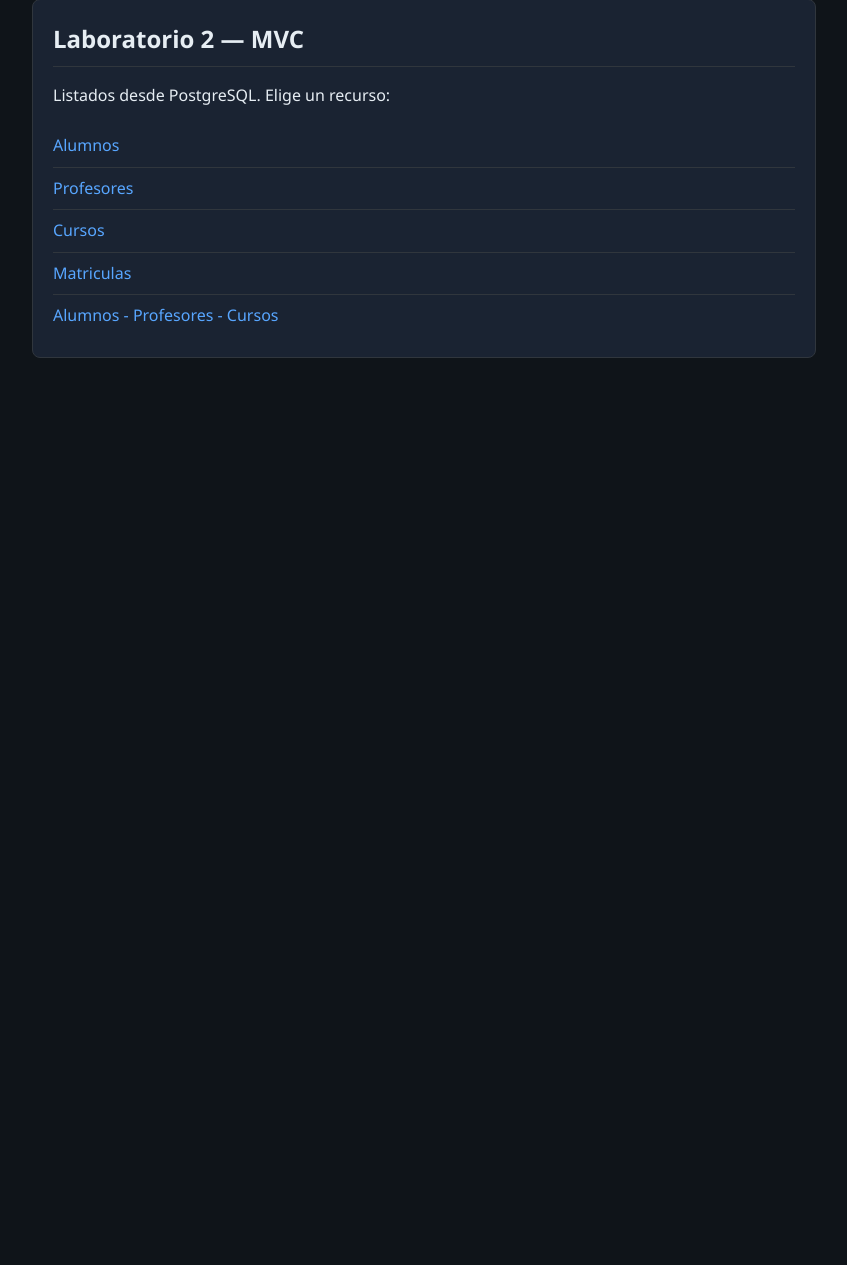
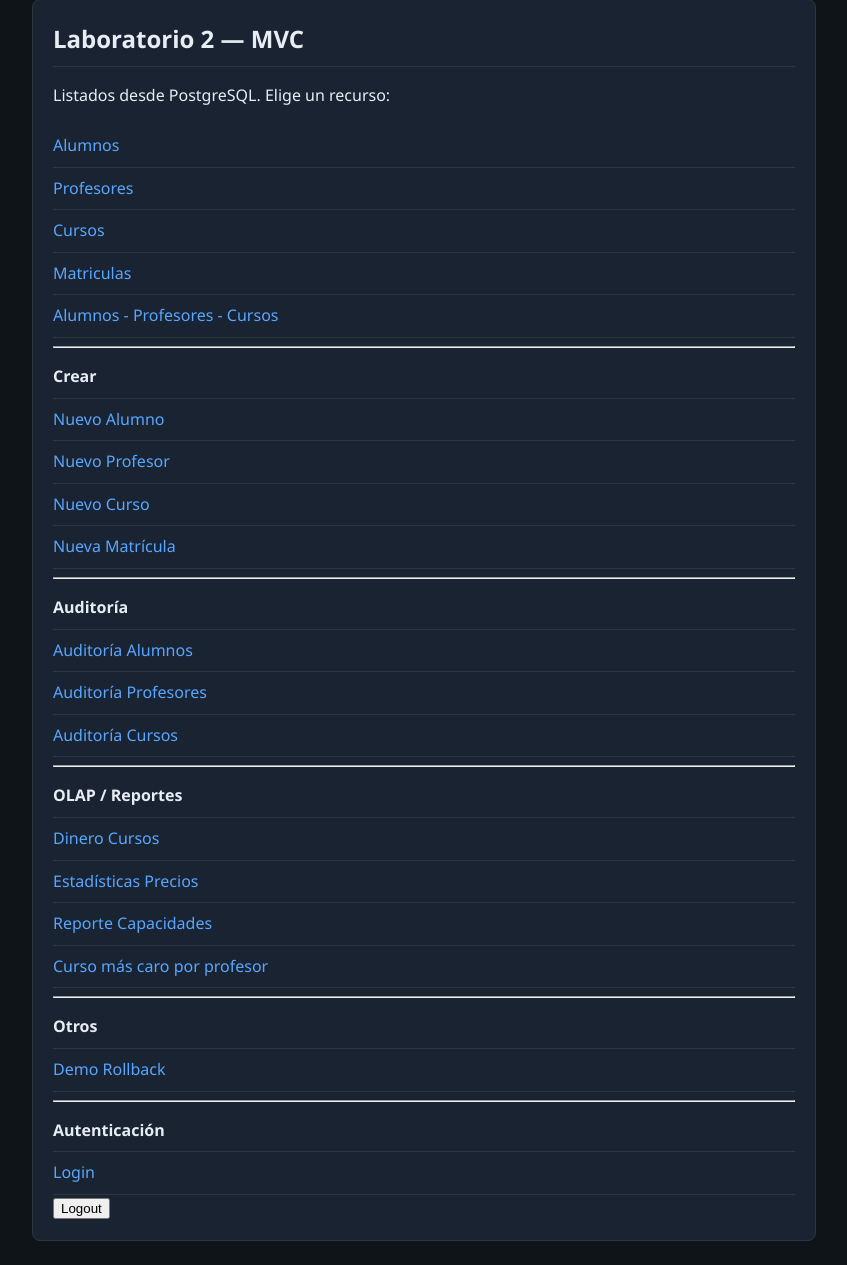
Before and after one commit to FerMelero/BD_Avanzadas, a Flask app: page / in a window 1280 px wide. Shown: the part 95-1360 px from the top of the page, without its empty margins (216-1063 px from the left). Before the commit the page ends 453 px from the top, so only its background shows below. Run offline with Flask 2, Linux system fonts and the light colour scheme; the visitor is signed in with stand-in values (Sample User, id 1).

Commit message:
Terminado OLAP y mods en frontend

```diff
--- a/templates/cursoCaroId.html
+++ b/templates/cursoCaroId.html
@@ -30,7 +30,6 @@
                                 {% for fila in profesor %}
                                 <tr>
                                     <td class="text-center">
-                                        {# El índice 3 es el ranking generado por ROW_NUMBER #}
                                         <div class="d-flex justify-content-center">
                                             <div class="rounded-circle bg-primary text-white d-flex align-items-center justify-content-center shadow-sm"
                                                  style="width: 35px; height: 35px; font-weight: bold;">
--- a/templates/dineroRecaud.html
+++ b/templates/dineroRecaud.html
@@ -15,7 +15,6 @@
         </thead>
         <tbody>
             {% for fila in result %}
-                {# Definimos las variables de nivel fuera del <tr> para evitar errores de sintaxis #}
                 {% set es_global = not fila[0] and not fila[1] %}
                 {% set es_profe = fila[0] and not fila[1] %}
 
--- a/templates/idAlumno.html
+++ b/templates/idAlumno.html
@@ -24,6 +24,7 @@
 {% endfor %}
 
 </ul>
+<a href="{{ url_for('alumnos.eliminar_alumno', id_alumno=alumno.id_alumno) }}">Eliminar alumno</a>
 
 {% else %}
 <p>No hay alumno con ese ID.</p>
--- a/templates/idCurso.html
+++ b/templates/idCurso.html
@@ -17,4 +17,5 @@
 {% else %}
     <p style="color: #ffffff;">No existe ese curso.</p>
 {% endif %}
+<a href="{{ url_for('cursos.eliminar_curso', id_curso=curso.id_curso) }}">Eliminar curso</a>
 {% endblock %}
--- a/templates/idProfesor.html
+++ b/templates/idProfesor.html
@@ -33,5 +33,6 @@
 {% else %}
 <p>No hay profesor con ese ID.</p>
 {% endif %}
+<a href="{{ url_for('profesores.eliminar_profesor', id_profesor=profesor.id_profesor) }}">Eliminar profesor</a>
 
 {% endblock %}
--- a/templates/index.html
+++ b/templates/index.html
@@ -3,11 +3,49 @@
 {% block content %}
   <h1>Laboratorio 2 — MVC</h1>
   <p>Listados desde PostgreSQL. Elige un recurso:</p>
+
   <ul class="list">
     <li><a href="{{ url_for('alumnos.list_') }}">Alumnos</a></li>
     <li><a href="{{ url_for('profesores.list_') }}">Profesores</a></li>
     <li><a href="{{ url_for('cursos.list_') }}">Cursos</a></li>
     <li><a href="{{ url_for('matriculas.list_') }}">Matriculas</a></li>
     <li><a href="{{ url_for('matriculas.vista_matriculas') }}">Alumnos - Profesores - Cursos</a></li>
+
+    <hr>
+
+    <li><strong>Crear</strong></li>
+    <li><a href="{{ url_for('alumnos.new_alumno') }}">Nuevo Alumno</a></li>
+    <li><a href="{{ url_for('profesores.new_profesor') }}">Nuevo Profesor</a></li>
+    <li><a href="{{ url_for('cursos.new_curso') }}">Nuevo Curso</a></li>
+    <li><a href="{{ url_for('matriculas.matricular_alumno') }}">Nueva Matrícula</a></li>
+
+    <hr>
+
+    <li><strong>Auditoría</strong></li>
+    <li><a href="{{ url_for('alumnos.auditoria_alumnos') }}">Auditoría Alumnos</a></li>
+    <li><a href="{{ url_for('profesores.auditoria_profesores') }}">Auditoría Profesores</a></li>
+    <li><a href="{{ url_for('cursos.auditoria_cursos') }}">Auditoría Cursos</a></li>
+
+    <hr>
+
+    <li><strong>OLAP / Reportes</strong></li>
+    <li><a href="{{ url_for('cursos.dinero') }}">Dinero Cursos</a></li>
+    <li><a href="{{ url_for('cursos.estadisticas_precios') }}">Estadísticas Precios</a></li>
+    <li><a href="{{ url_for('cursos.reporte_capacidades') }}">Reporte Capacidades</a></li>
+    <li><a href="{{ url_for('profesores.curso_caro_profesor', id_profesor=1) }}">Curso más caro por profesor</a></li>
+
+    <hr>
+
+    <!-- OTROS -->
+    <li><strong>Otros</strong></li>
+    <li><a href="{{ url_for('matriculas.demo_rollback') }}">Demo Rollback</a></li>
+
+    <hr>
+
+    <li><strong>Autenticación</strong></li>
+    <li><a href="{{ url_for('auth.login') }}">Login</a></li>
+    <form action="{{ url_for('auth.logout') }}" method="post" style="display:inline;">
+      <button type="submit">Logout</button>
+    </form>
   </ul>
 {% endblock %}
```
Also changed, not shown: models/db.py (+31 -0 lines), routes/cursos.py (+11 -1 lines), templates/reporteFilter.html (added, +27 -0 lines), templates/reporteRollup.html (added, +34 -0 lines), static/favicon.ico (added).
